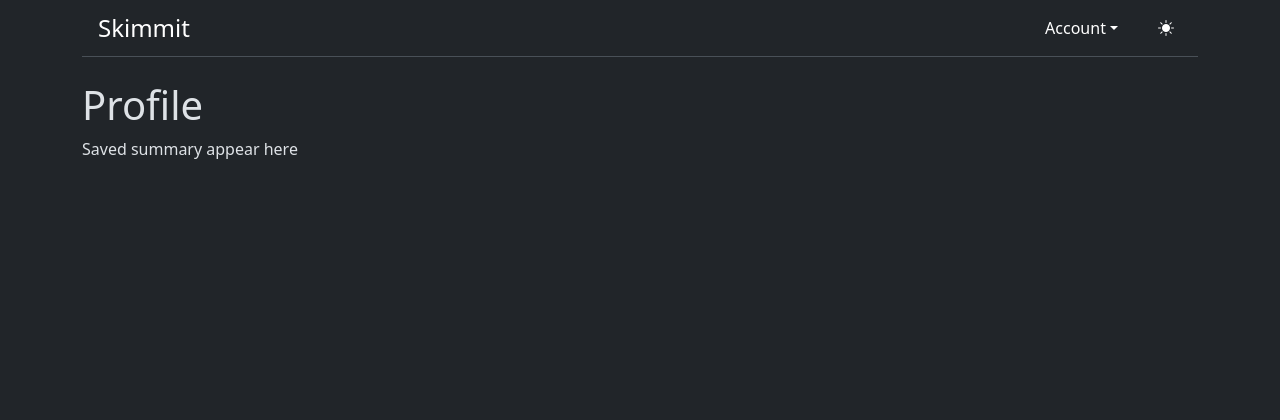
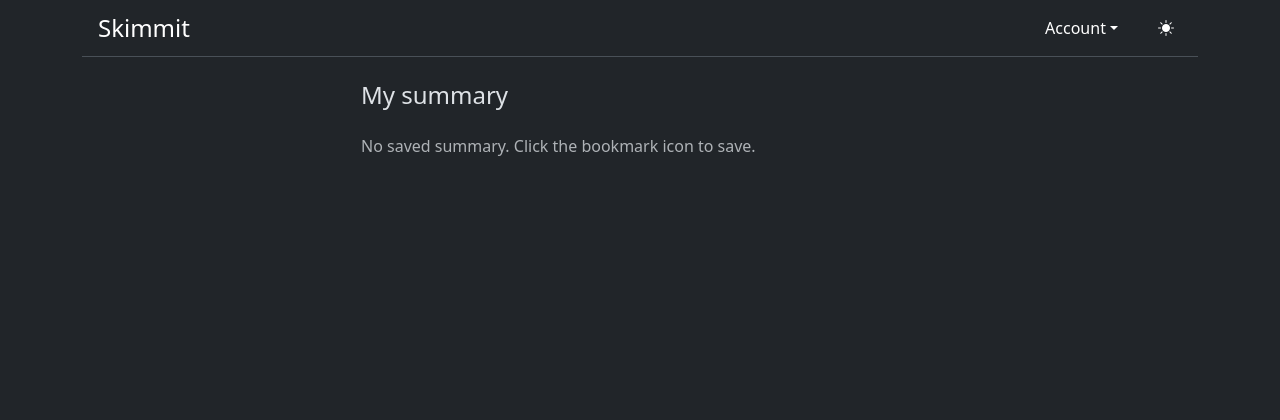
Before and after one commit to balewgize/skimmit, a Django app: page /users/profile/ in a window 1280 px wide. Shown: the top 420 px of the page. Run offline with Django 4.2, Linux system fonts and the light colour scheme; the visitor is signed in with stand-in values (Sample User, id 1); data comes from the database, SQL or seed files in the repository; data that the repository does not hold is empty.

Commit message:
added profile and summary detail view

```diff
--- a/templates/users/profile.html
+++ b/templates/users/profile.html
@@ -1,6 +1,31 @@
 {% extends "base.html" %}
 
+{% block title %}Profile - Saved summary{% endblock %}
+
 {% block content %}
-<h1>Profile</h1>
-<p>Saved summary appear here</p>
+<div class="col-lg-6 mx-auto">
+    <h4 class="my-4">My summary</h4>
+    {% for bookmark in bookmarks %}
+    <div class="border-bottom my-4 py-3">
+        <h6><a href="{% url 'users:summary_detail' bookmark.id %}" class="text-decoration-none">
+                {{ bookmark.title }}</a></h6>
+        <p class="">{{ bookmark.summary|truncatechars:150 }}</p>
+        <div class="d-flex justify-content-between small">
+            <div>
+                <span class="text-muted">{{ bookmark.created_at|date:"M m, Y" }}</span>
+                <span class="mx-2">.</span>
+                <span class="text-muted">7 min read</span>
+            </div>
+            <span class="mx-2 text-muted bookmark" data-id="{{ bookmark.id }}" data-action="unsave"
+                style="cursor: pointer;"><i class="bi bi-bookmark-fill"></i></span>
+        </div>
+    </div>
+    {% empty %}
+    <p class="text-muted">No saved summary. Click the bookmark icon to save.</p>
+    {% endfor %}
+</div>
 {% endblock %}
+
+{% block domready %}
+{% include "url_summary/domready.html" %}
+{% endblock %}
--- a/users/urls.py
+++ b/users/urls.py
@@ -7,4 +7,5 @@ app_name = "users"
 urlpatterns = [
     path("profile/", views.profile, name="profile"),
     path("preferences/", views.preferences, name="preferences"),
+    path("summary/<int:id>/", views.summary_detail, name="summary_detail"),
 ]
--- a/users/views.py
+++ b/users/views.py
@@ -1,9 +1,25 @@
-from django.shortcuts import render
+from django.shortcuts import render, get_object_or_404
+from django.contrib.auth.decorators import login_required
+from django.contrib.auth import get_user_model
 
 
+@login_required
 def profile(request):
-    return render(request, "users/profile.html")
+    user = get_user_model().objects.get(id=request.user.id)
+    bookmarks = user.bookmarked_summaries.all()
+    context = {"bookmarks": bookmarks}
+    return render(request, "users/profile.html", context)
 
 
+@login_required
 def preferences(request):
     return render(request, "users/preferences.html")
+
+
+@login_required
+def summary_detail(request, id):
+    user = get_user_model().objects.get(id=request.user.id)
+    bookmark = get_object_or_404(user.bookmarked_summaries, id=id)
+    sentences = [s.strip() for s in bookmark.summary.split("- ") if s.strip()]
+    context = {"bookmark": bookmark, "sentences": sentences}
+    return render(request, "users/summary_detail.html", context)
```
Also changed, not shown: templates/index.html (+4 -3 lines), templates/url_summary/article.html (+8 -9 lines), templates/url_summary/video.html (+5 -5 lines), templates/users/summary_detail.html (added, +27 -0 lines).
